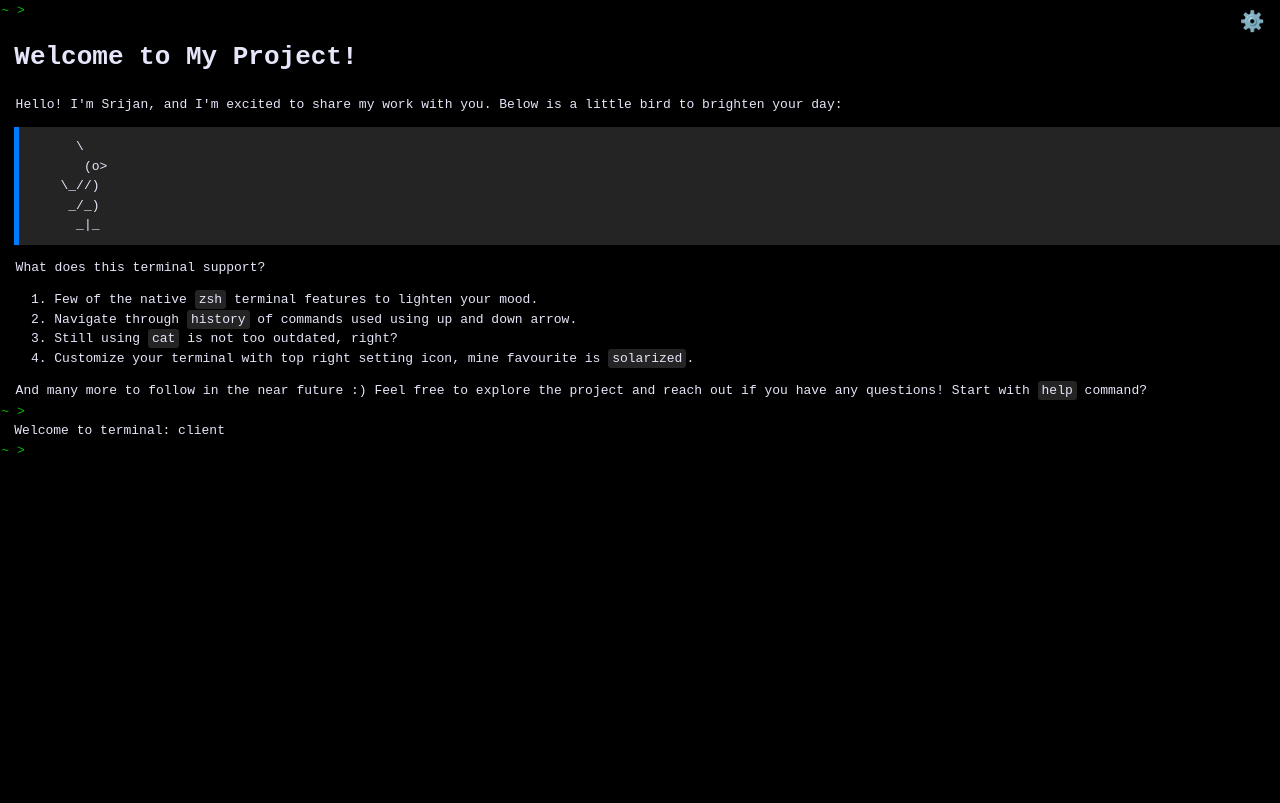
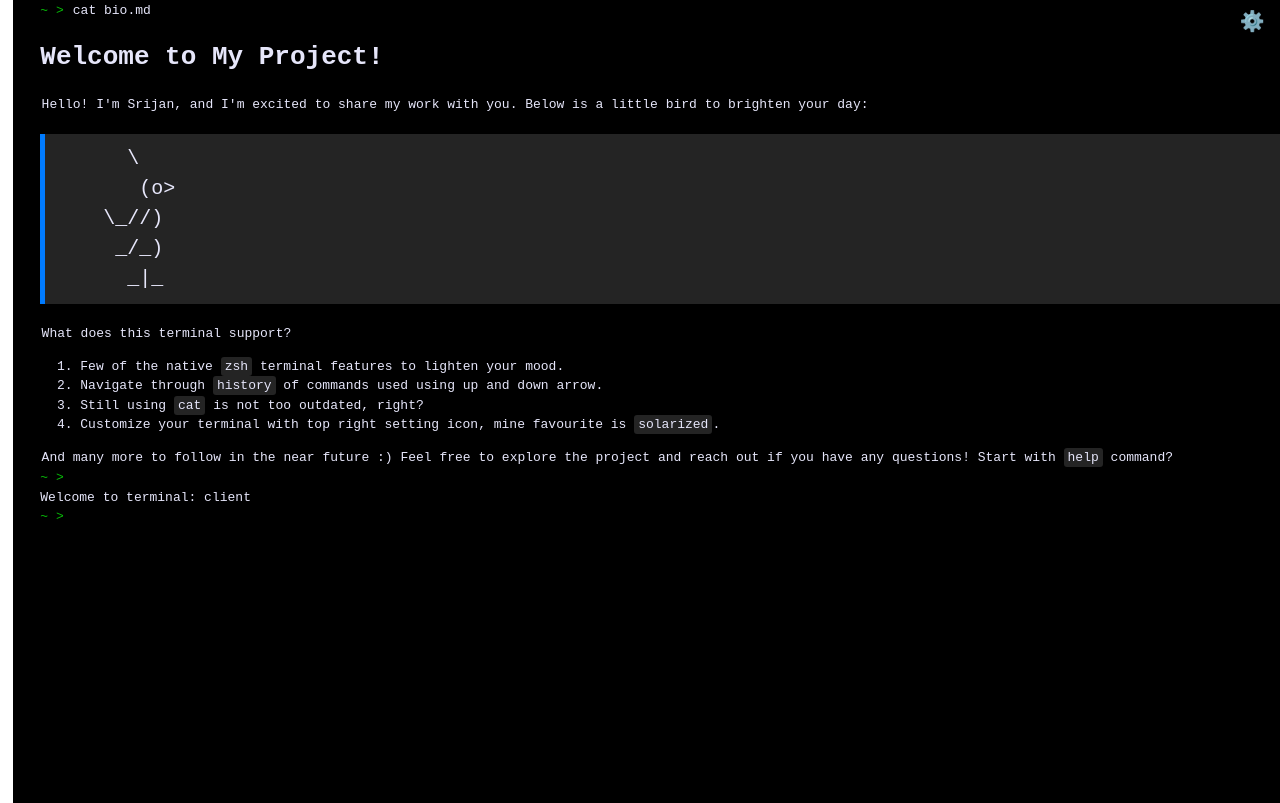
Before and after one commit to Srijan619/browser-terminal, a Vue app: page / in a window 1280 px wide. Built offline with nearby package versions, Linux system fonts and the light colour scheme.

Commit message:
Fix margins

```diff
--- a/src/components/CommandPromptInput.vue
+++ b/src/components/CommandPromptInput.vue
@@ -10,8 +10,8 @@ const props = defineProps<{
 }>();
 
 const store = useCommandPromptStore();
-const currentCommand = ref('');
 const PROMPT_INSTANCE = store.PROMPT_INSTANCES.find(instance => instance.id === props.id);
+const currentCommand = ref(PROMPT_INSTANCE?.command || '');
 
 // Create a reference for the input
 const commandInput = ref<HTMLInputElement | null>(null);
--- a/src/components/Container.vue
+++ b/src/components/Container.vue
@@ -23,6 +23,7 @@ const { TERMINAL_BACKGROUND_COLOR, TERMINAL_REPLY_COLOR, TERMINAL_DIRECTORY_PROM
   flex-direction: column;
   padding: 0.1rem;
   overflow-y: scroll;
+  margin-left: 1rem;
 }
 
 .directory-prompt {
--- a/src/components/DirectoryPrompt.vue
+++ b/src/components/DirectoryPrompt.vue
@@ -14,5 +14,6 @@ defineProps<{
 <style scoped>
 .directory-prompt {
     margin-right: 0.1rem;
+    margin-left: 2rem;
 }
 </style>
--- a/src/components/ReplyPrompt.vue
+++ b/src/components/ReplyPrompt.vue
@@ -14,6 +14,10 @@ defineProps<{
 .reply-prompt {
     color: inherit;
     margin-right: 0.1rem;
-    margin-left: 1rem;
+    margin-left: 2rem;
+}
+
+.bird {
+    font-size: 20px;
 }
 </style>
--- a/src/staticMessages/welcomeMessage.ts
+++ b/src/staticMessages/welcomeMessage.ts
@@ -5,15 +5,13 @@ export const WELCOME_MESSAGE = marked.parse(`
 
 Hello! I'm Srijan, and I'm excited to share my work with you. Below is a little bird to brighten your day:
 
-<div class="bird">
-<pre>
+<pre class="bird">
       \\
        (o>
     \\_//)
      \_/_)
       _|_
 </pre>
-</div>
 
 What does this terminal support?
 
--- a/src/stores/globalStore.ts
+++ b/src/stores/globalStore.ts
@@ -24,16 +24,19 @@ export const useCommandPromptStore = defineStore('commandPrompt', () => {
         PROMPT_INSTANCES.value.push(emptyPromptInstance());
     };
 
-    const createMessagePrompt = (message: string): void => {
+    const createMessagePrompt = (message: string, cmd?: string): void => {
         const messagePromptInstance = emptyPromptInstance();
         messagePromptInstance.enabled = false;
         messagePromptInstance.reply = message;
+        messagePromptInstance.command = cmd || '';
         PROMPT_INSTANCES.value.push(messagePromptInstance);
     }
 
     const reset = () => {
         PROMPT_INSTANCES.value = [];
-        createMessagePrompt(WELCOME_MESSAGE.toString());
+        createMessagePrompt(WELCOME_MESSAGE.toString(), "cat bio.md");
+        createMessagePrompt("Welcome to terminal: " + TERMINAL_MODE.value);
+        createNewPromptInstance();
     }
 
     const createNewPromptInstanceAndDisablePreviousInstance = (promptInstance?: PromptInstance) => {
@@ -67,9 +70,7 @@ export const useCommandPromptStore = defineStore('commandPrompt', () => {
     };
 
     // Initialize the first prompt instance
-    createMessagePrompt(WELCOME_MESSAGE.toString());
-    createMessagePrompt("Welcome to terminal: " + TERMINAL_MODE.value);
-    createNewPromptInstance();
+    reset();
 
     return { PROMPT_INSTANCES, CURRENT_DIR, TERMINAL_MODE, COMMAND_HISTORY, handleCommandInputEnter, handleCommandInputEnterServer, createNewPromptInstanceAndDisablePreviousInstance, createMessagePrompt, reset };
 });
```
Also changed, not shown: 1 other file (tests, documents, lock files or other folders).
